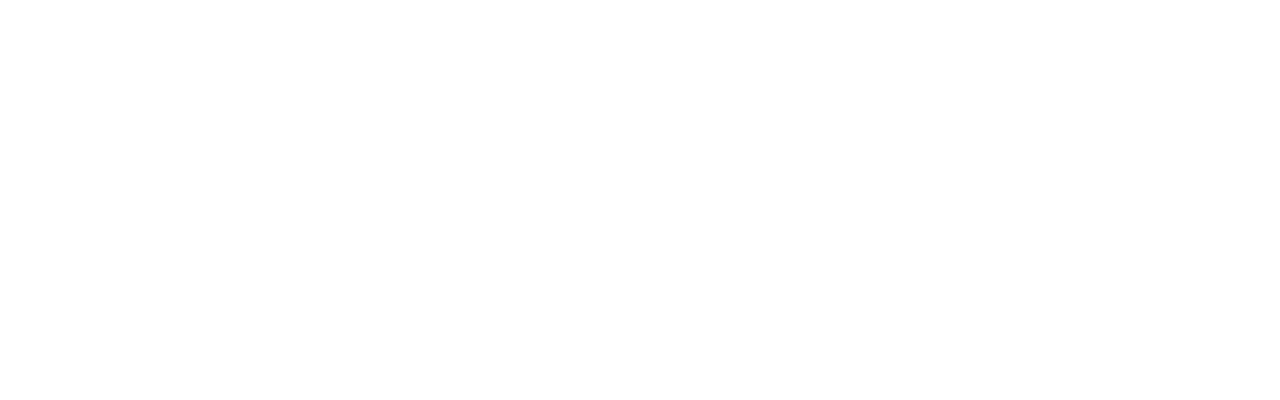
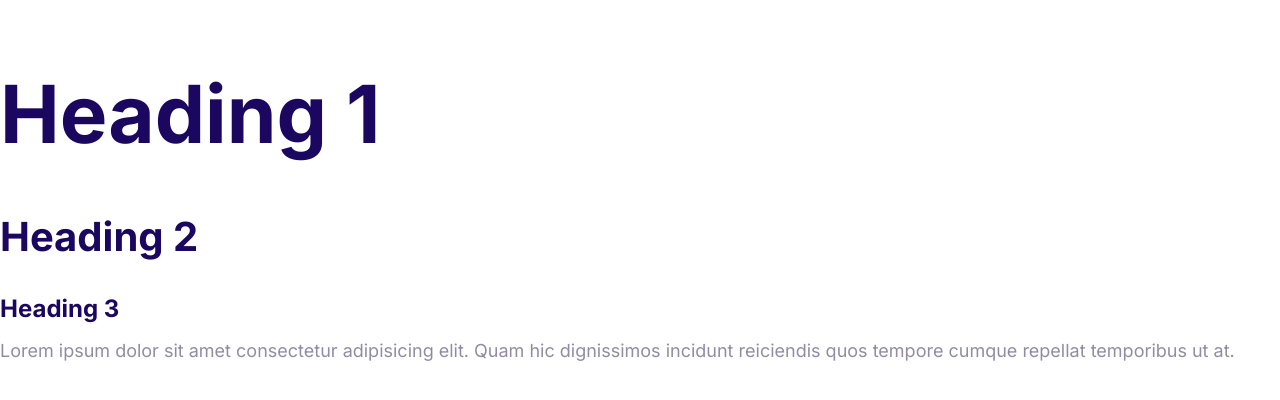
Before and after one commit to Tik1993/erneshify, a plain HTML site: page index.html in a window 1280 px wide. Drawn offline with Linux system fonts and the light colour scheme.

Commit message:
Define the styles for the fonts

```diff
--- a/css/style.css
+++ b/css/style.css
@@ -5,3 +5,54 @@
     --color-headings:#1b0760;
     --color-body:#918ca4;
 }
+
+html{
+    font-size: 62.5%;
+}
+body{
+    font-family: Inter, Arial, Helvetica, sans-serif;
+    font-size: 2.4rem;
+    line-height: 1.5;
+    color: var(--color-body);
+}
+
+h1,h2,h3{
+    color: var(--color-headings);
+    margin-bottom: 1rem;
+}
+
+h1{
+    font-size: 7rem;
+}
+
+h2{
+    font-size: 4rem;
+}
+
+h3{
+    font-size: 3rem;
+
+}
+
+p{
+    margin-top: 0;
+}
+
+@media screen  and (min-width: 1024px){
+    body{
+        font-size: 1.8rem;
+    }
+
+    h1{
+        font-size:8rem;
+    }
+
+    h2{
+        font-size:4rem;
+    }
+
+    h3{
+        font-size:2.4rem;
+    }
+
+}
--- a/index.html
+++ b/index.html
@@ -4,8 +4,23 @@
     <meta charset="UTF-8" />
     <meta name="viewport" content="width=device-width, initial-scale=1.0" />
     <title>Erneshify</title>
+    <link rel="preconnect" href="https://fonts.googleapis.com" />
+    <link rel="preconnect" href="https://fonts.gstatic.com" crossorigin />
+    <link
+      href="https://fonts.googleapis.com/css2?family=Inter:wght@400;700&display=swap"
+      rel="stylesheet"
+    />
+    <link rel="stylesheet" href="css/normalize.css" />
     <link rel="stylesheet" href="css/style.css" />
-    <link rel="stylesheet" href="css/normalize.css" />
   </head>
-  <body></body>
+  <body>
+    <h1>Heading 1</h1>
+    <h2>Heading 2</h2>
+    <h3>Heading 3</h3>
+    <p>
+      Lorem ipsum dolor sit amet consectetur adipisicing elit. Quam hic
+      dignissimos incidunt reiciendis quos tempore cumque repellat temporibus ut
+      at.
+    </p>
+  </body>
 </html>
```
